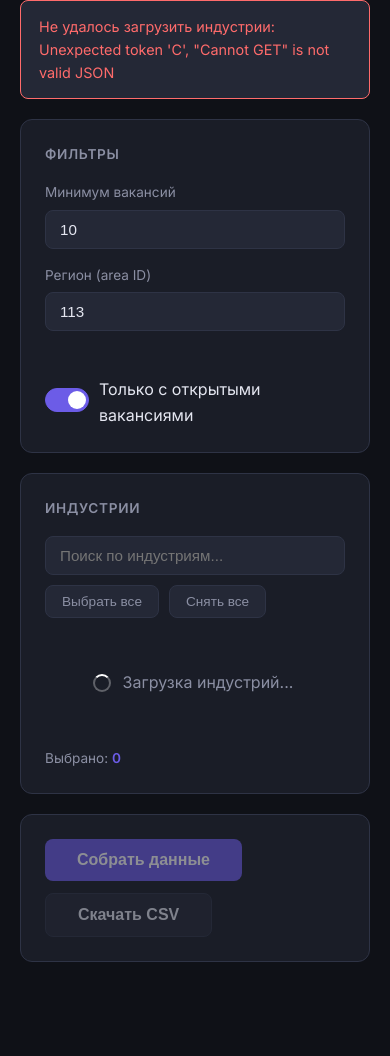
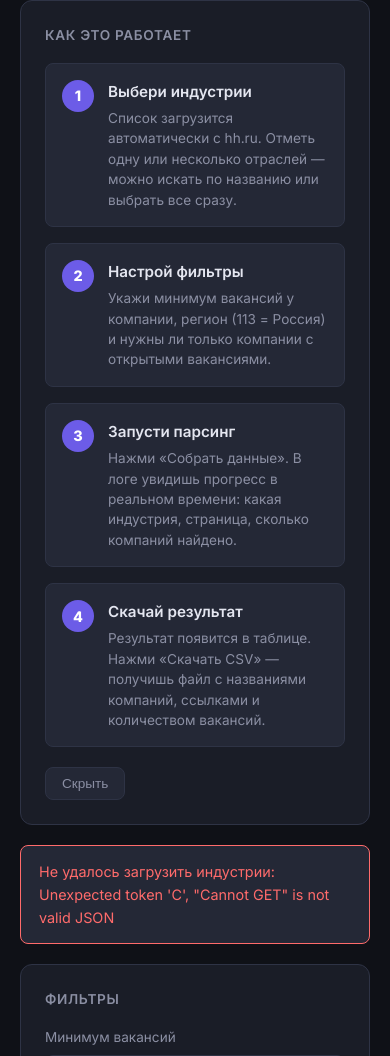
Before and after one commit to VickentyZherebov/hh-parser, a Python web app: template web/templates/index.html in a window 390 px wide. Shown: the part 243-1299 px from the top of the page. Run offline with Jinja, Linux system fonts and the light colour scheme; the template is opened without the code that fills it, so the values that code supplies are empty.

Commit message:
Добавить гайд «Как это работает» на лендинг
- 4 шага с иконками: выбор индустрий, фильтры, парсинг, скачивание
- Сворачиваемый блок
- Адаптивная сетка 2 колонки → 1 на мобильных

Co-Authored-By: Claude Opus 4.6 <noreply@anthropic.com>

```diff
--- a/web/static/style.css
+++ b/web/static/style.css
@@ -480,6 +480,67 @@ td a:hover {
 
 .footer a:hover { text-decoration: underline; }
 
+/* ---------- Гайд ---------- */
+.guide-steps {
+    display: grid;
+    grid-template-columns: 1fr 1fr;
+    gap: 16px;
+    margin-bottom: 16px;
+}
+
+@media (max-width: 640px) {
+    .guide-steps { grid-template-columns: 1fr; }
+}
+
+.guide-step {
+    display: flex;
+    gap: 14px;
+    padding: 16px;
+    background: var(--surface-2);
+    border: 1px solid var(--border);
+    border-radius: var(--radius-sm);
+    transition: border-color 0.2s;
+}
+
+.guide-step:hover {
+    border-color: var(--accent);
+}
+
+.guide-step-number {
+    width: 32px;
+    height: 32px;
+    flex-shrink: 0;
+    display: flex;
+    align-items: center;
+    justify-content: center;
+    background: var(--accent);
+    color: white;
+    border-radius: 50%;
+    font-weight: 800;
+    font-size: 0.9rem;
+}
+
+.guide-step-content {
+    flex: 1;
+}
+
+.guide-step-title {
+    font-weight: 600;
+    font-size: 0.95rem;
+    margin-bottom: 4px;
+    color: var(--text);
+}
+
+.guide-step-desc {
+    font-size: 0.85rem;
+    color: var(--text-muted);
+    line-height: 1.5;
+}
+
+.guide-toggle {
+    margin-top: 4px;
+}
+
 /* ---------- Лог парсинга ---------- */
 .scrape-log-card {
     display: none;
--- a/web/templates/index.html
+++ b/web/templates/index.html
@@ -18,6 +18,42 @@
 </header>
 
 <main class="container">
+
+    <!-- Гайд -->
+    <div class="guide-card card">
+        <div class="card-title">Как это работает</div>
+        <div class="guide-steps">
+            <div class="guide-step">
+                <div class="guide-step-number">1</div>
+                <div class="guide-step-content">
+                    <div class="guide-step-title">Выбери индустрии</div>
+                    <div class="guide-step-desc">Список загрузится автоматически с hh.ru. Отметь одну или несколько отраслей — можно искать по названию или выбрать все сразу.</div>
+                </div>
+            </div>
+            <div class="guide-step">
+                <div class="guide-step-number">2</div>
+                <div class="guide-step-content">
+                    <div class="guide-step-title">Настрой фильтры</div>
+                    <div class="guide-step-desc">Укажи минимум вакансий у компании, регион (113 = Россия) и нужны ли только компании с открытыми вакансиями.</div>
+                </div>
+            </div>
+            <div class="guide-step">
+                <div class="guide-step-number">3</div>
+                <div class="guide-step-content">
+                    <div class="guide-step-title">Запусти парсинг</div>
+                    <div class="guide-step-desc">Нажми «Собрать данные». В логе увидишь прогресс в реальном времени: какая индустрия, страница, сколько компаний найдено.</div>
+                </div>
+            </div>
+            <div class="guide-step">
+                <div class="guide-step-number">4</div>
+                <div class="guide-step-content">
+                    <div class="guide-step-title">Скачай результат</div>
+                    <div class="guide-step-desc">Результат появится в таблице. Нажми «Скачать CSV» — получишь файл с названиями компаний, ссылками и количеством вакансий.</div>
+                </div>
+            </div>
+        </div>
+        <button class="btn-sm guide-toggle" onclick="toggleGuide()">Скрыть</button>
+    </div>
 
     <!-- Статус -->
     <div id="statusBar" class="status-bar">
@@ -130,6 +166,21 @@
     // ---------- Инициализация ----------
     document.addEventListener('DOMContentLoaded', loadIndustries);
     document.getElementById('searchIndustries').addEventListener('input', renderIndustries);
+
+    // ---------- Гайд ----------
+    function toggleGuide() {
+        const card = document.querySelector('.guide-card');
+        const steps = card.querySelector('.guide-steps');
+        const btn = card.querySelector('.guide-toggle');
+
+        if (steps.style.display === 'none') {
+            steps.style.display = 'grid';
+            btn.textContent = 'Скрыть';
+        } else {
+            steps.style.display = 'none';
+            btn.textContent = 'Как пользоваться?';
+        }
+    }
 
     // ---------- Загрузка индустрий ----------
     async function loadIndustries() {
```
